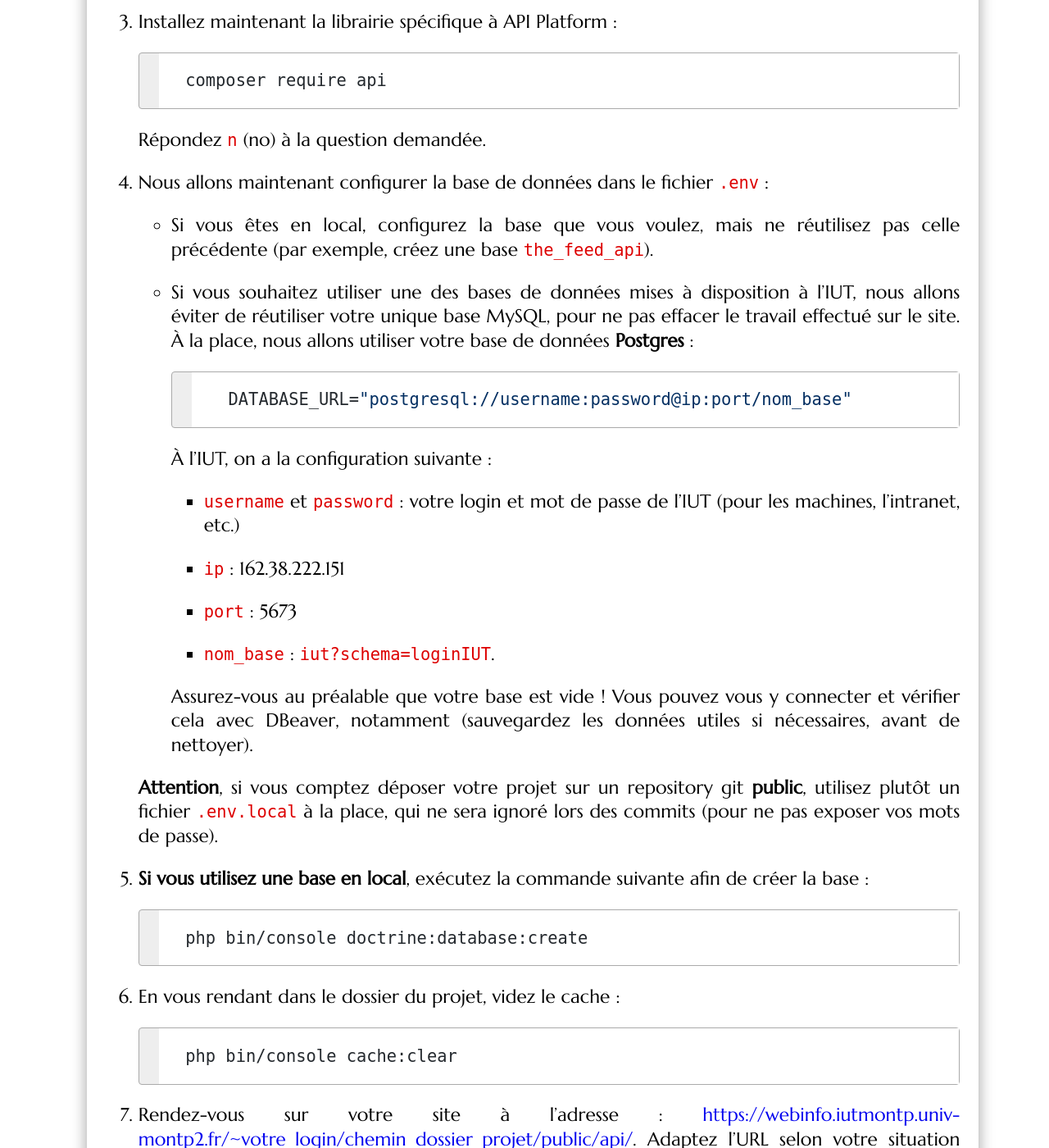
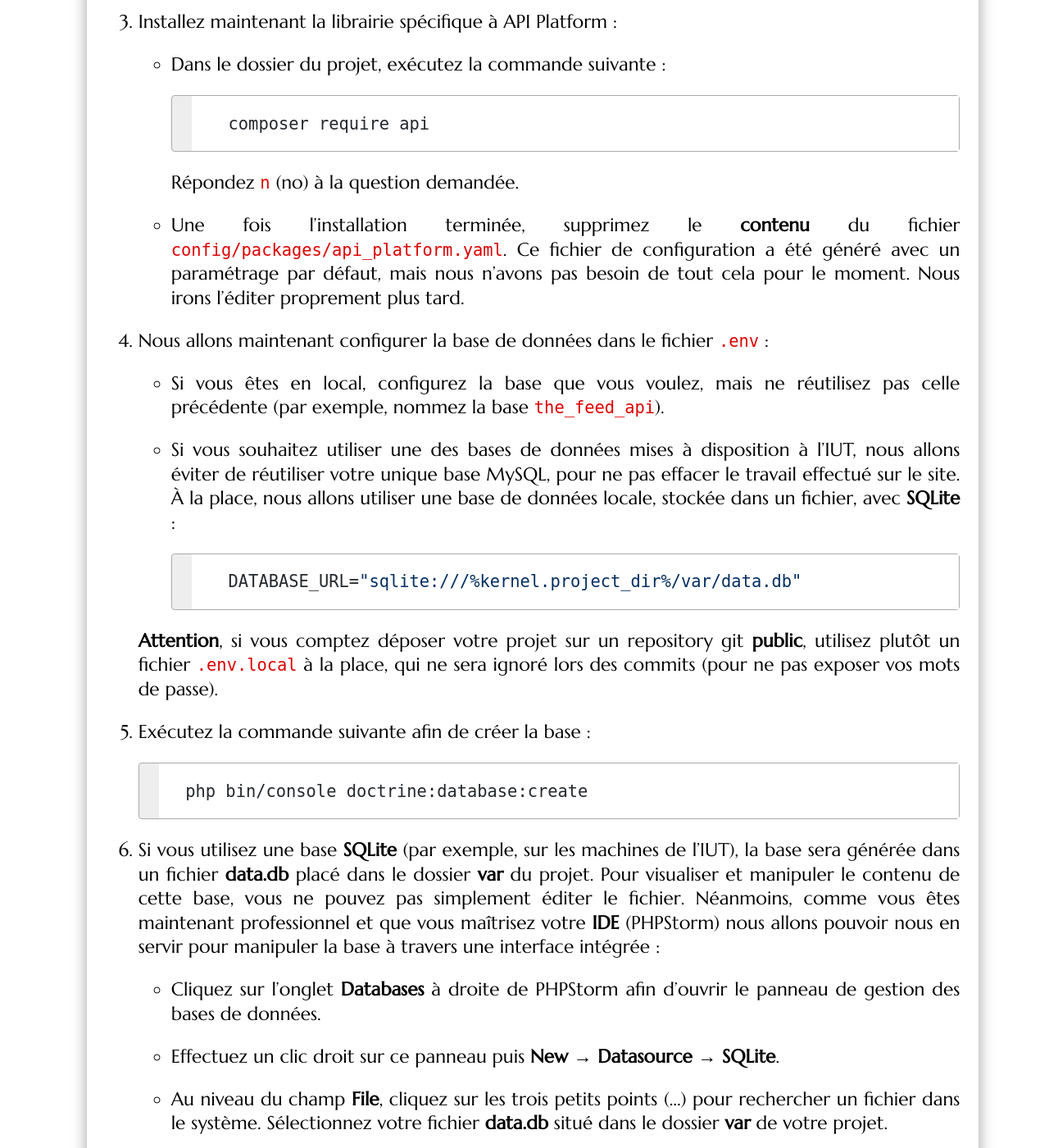
Before and after one commit to mgasquet/R5.A.05-ProgrammationAvancee-Web, a Jekyll site: the page built from tutorials/tutorial4.md, in a window 1280 px wide and 1400 px high, scrolled down 3508 px. Shown: the whole window at 82% size. Built offline with Jekyll 4.4.1, drawn with Linux system fonts in a browser that asks for light colours; some web fonts are replaced; some of the changed text lies outside the part shown.

Commit message:
Fix varies TD4 (sqlite) + config api_platform

````diff
--- a/tutorials/tutorial4.md
+++ b/tutorials/tutorial4.md
@@ -85,48 +85,64 @@ Comme expliqué plus tôt, nous allons créer un nouveau projet indépendamment
 
 3. Installez maintenant la librairie spécifique à API Platform :
 
-    ```bash
-    composer require api
-    ```
+    * Dans le dossier du projet, exécutez la commande suivante :
 
-    Répondez `n` (no) à la question demandée.
+        ```bash
+        composer require api
+        ```
+
+        Répondez `n` (no) à la question demandée.
+
+    * Une fois l'installation terminée, supprimez le **contenu** du fichier `config/packages/api_platform.yaml`. Ce fichier de configuration a été généré avec un paramétrage par défaut, mais nous n'avons pas besoin de tout cela pour le moment. Nous irons l'éditer proprement plus tard.
 
 4. Nous allons maintenant configurer la base de données dans le fichier `.env` :
 
-    * Si vous êtes en local, configurez la base que vous voulez, mais ne réutilisez pas celle précédente (par exemple, créez une base `the_feed_api`).
+    * Si vous êtes en local, configurez la base que vous voulez, mais ne réutilisez pas celle précédente (par exemple, nommez la base `the_feed_api`).
 
-    * Si vous souhaitez utiliser une des bases de données mises à disposition à l'IUT, nous allons éviter de réutiliser votre unique base MySQL, pour ne pas effacer le travail effectué sur le site. À la place, nous allons utiliser votre base de données **Postgres** :
+    * Si vous souhaitez utiliser une des bases de données mises à disposition à l'IUT, nous allons éviter de réutiliser votre unique base MySQL, pour ne pas effacer le travail effectué sur le site. À la place, nous allons utiliser une base de données locale, stockée dans un fichier, avec **SQLite** :
+
         ```bash
-        DATABASE_URL="postgresql://username:password@ip:port/nom_base"
+        DATABASE_URL="sqlite:///%kernel.project_dir%/var/data.db"
         ```
-
-        À l'IUT, on a la configuration suivante :
-
-        * `username` et `password` : votre login et mot de passe de l'IUT (pour les machines, l'intranet, etc.)
-
-        * `ip` : 162.38.222.151
-
-        * `port` : 5673
-
-        * `nom_base` : `iut?schema=loginIUT`.
-
-        Assurez-vous au préalable que votre base est vide ! Vous pouvez vous y connecter et vérifier cela avec DBeaver, notamment (sauvegardez les données utiles si nécessaires, avant de nettoyer).
 
     **Attention**, si vous comptez déposer votre projet sur un repository git **public**, utilisez plutôt un fichier `.env.local` à la place, qui ne sera ignoré lors des commits (pour ne pas exposer vos mots de passe).
 
-5. **Si vous utilisez une base en local**, exécutez la commande suivante afin de créer la base :
+5. Exécutez la commande suivante afin de créer la base :
 
     ```bash
     php bin/console doctrine:database:create
     ```
 
-6. En vous rendant dans le dossier du projet, videz le cache :
+6. Si vous utilisez une base **SQLite** (par exemple, sur les machines de l'IUT), la base sera générée dans un fichier **data.db** placé dans le dossier **var** du projet. Pour visualiser et manipuler le contenu de cette base, vous ne pouvez pas simplement éditer le fichier. Néanmoins, comme vous êtes maintenant professionnel et que vous maîtrisez votre **IDE** (PHPStorm) nous allons pouvoir nous en servir pour manipuler la base à travers une interface intégrée :
+
+    * Cliquez sur l'onglet **Databases** à droite de PHPStorm afin d'ouvrir le panneau de gestion des bases de données.
+
+    * Effectuez un clic droit sur ce panneau puis **New** → **Datasource** → **SQLite**.
+
+    * Au niveau du champ **File**, cliquez sur les trois petits points (...) pour rechercher un fichier dans le système. Sélectionnez votre fichier **data.db** situé dans le dossier **var** de votre projet.
+
+    * En bas de la fenêtre, cliquez sur le bouton pour télécharger le driver nécessaire (si cela vous est demandé) puis validez le tout.
+
+    * Votre base de données apparait dans le panneau. Vos tables seront placées dans **data.db** → **main** → **tables**.
+
+    * Après une mise à jour de la structure de votre BDD, effectuez un clic droit sur **data.db** (dans le paneau) puis **refresh**.
+
+    * Si vous êtes à l'IUT, donnez les droits nécessaires au serveur web pour qu'il puisse manipuler votre fichier de BDD :
+
+    ```bash
+    setfacl -R -m u:www-data:rwx ~/public_html/the_feed_api
+    setfacl -R -m d:u:www-data:rwx ~/public_html/the_feed_api
+    ```
+
+    Il est important de noter que vous pouvez manipuler n'importe quelle base de données via cet outil de PHPStorm ! Même votre base MySQL, par exemple.
+
+7. En vous rendant dans le dossier du projet, videz le cache :
 
     ```bash
     php bin/console cache:clear
     ```
 
-7. Rendez-vous sur votre site à l'adresse : [https://webinfo.iutmontp.univ-montp2.fr/~votre_login/chemin_dossier_projet/public/api/](https://webinfo.iutmontp.univ-montp2.fr/~votre_login/chemin_dossier_projet/public/api/). Adaptez l'URL selon votre situation (avec le serveur local de `Symfony`, il ne faut pas mettre le "public" dans l'URL). Si cela fonctionne, tout est prêt. Vous devriez voir une page liée à **API Platform**.
+8. Rendez-vous sur votre site à l'adresse : [https://webinfo.iutmontp.univ-montp2.fr/~votre_login/chemin_dossier_projet/public/api/](https://webinfo.iutmontp.univ-montp2.fr/~votre_login/chemin_dossier_projet/public/api/). Adaptez l'URL selon votre situation (avec le serveur local de `Symfony`, il ne faut pas mettre le "public" dans l'URL). Si cela fonctionne, tout est prêt. Vous devriez voir une page liée à **API Platform**.
 
 </div>
 
@@ -353,10 +369,10 @@ Petite note à part, par défaut, `GetCollection` utilise un système de paginat
 
 Ce système est nécessaire afin de limiter les données lues côté client et ainsi charger le contenu au fur et à mesure (imaginez si vous deviez charger tout **Twitter** à chaque accès !!!). Il est possible d'augmenter le nombre de ressources renvoyées par page ou bien simplement désactiver ce système (et donc tout renvoyer à chaque fois). Par convenance dans le cadre de l'application mobile que nous allons développer, nous allons donc désactiver ce système, mais retenez bien que dans un contexte réel, il faudrait le conserver et charger le contenu petit à petit, au fil du parcours de l'utilisateur.
 
-Pour configurer tout cela, on créé et on édite le fichier `config/packages/api_platform.yaml` :
+Pour configurer tout cela, on édite le contenu du fichier `config/packages/api_platform.yaml` (que vous aviez vidé tout à l'heure) :
 
 ```yaml
-# Dans config/packages/api_platform.yaml (à créer)
+# Dans config/packages/api_platform.yaml
 api_platform:
     defaults:
         pagination_items_per_page: 30 # Pour changer le nombre de ressources renvoyées si la pagination est activée
````
